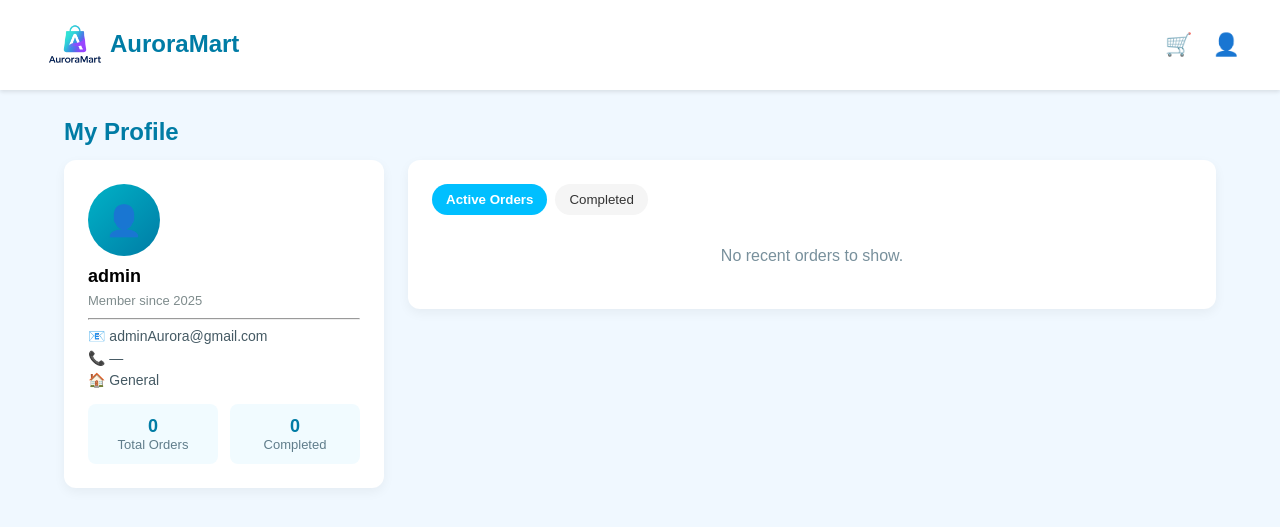
After one commit to sucrameht/aurora-mart, a Django app: page /storefront/profile/ in a window 1280 px wide. The commit adds this page. Shown: the top 527 px of the page. Run offline with Django 5.2, Linux system fonts and the light colour scheme; a user stored in the database is signed in; data comes from the database, SQL or seed files in the repository.

Commit message:
created profile page

```diff
--- /dev/null
+++ b/aurora_mart_proj/storefront/static/storefront/css/profile.css
@@ -0,0 +1,148 @@
+body {
+    background-color: #f0f8ff; /* Matches storefront body */
+    font-family: Arial, sans-serif;
+}
+
+.profile-container {
+    max-width: 90%; /* Matches storefront product-grid max-width */
+    margin: 28px auto;
+    padding: 0 20px;
+}
+
+.profile-title {
+    font-size: 24px;
+    margin-bottom: 14px;
+    color:#007ca5;
+}
+
+.profile-grid {
+    display: grid;
+    grid-template-columns: 320px 1fr;
+    gap: 24px;
+    align-items: start;
+}
+
+/* Updated to match .product-card styles */
+.account-card,
+.orders-panel {
+    background: #fff;
+    padding: 24px; /* Standardized padding */
+    border-radius: 12px; /* Matches .product-card */
+    box-shadow: 0 4px 12px rgba(0, 0, 0, 0.05); /* Matches .product-card */
+}
+
+/* This gradient matches the storefront banner, which is great! */
+.avatar {
+    width:72px;
+    height:72px;
+    border-radius:50%;
+    background: linear-gradient(135deg,#00b2c7,#007ca5);
+    color:#fff;
+    display:flex;
+    align-items:center;
+    justify-content:center;
+    font-size:30px;
+    margin-bottom:10px;
+}
+
+.account-info h3 {
+    margin:0;
+    font-size:18px;
+}
+.account-info .muted {
+    color:#7f8c8d;
+    font-size:13px;
+    margin-bottom:10px;
+}
+.account-info p {
+    margin:6px 0;
+    color:#455a64;
+    font-size:14px;
+}
+
+.account-stats {
+    display:flex;
+    gap:12px;
+    margin-top:16px;
+}
+.stat {
+    background:#f1fbff;
+    padding:12px;
+    border-radius:8px;
+    flex:1;
+    text-align:center;
+}
+
+.stat-number {
+    font-size:18px;
+    color:#007ca5;
+    font-weight:700;
+}
+.stat-label {
+    font-size:13px;
+    color:#607d8b;
+}
+
+.tabs {
+    display:flex;
+    gap:8px;
+    margin-bottom:12px;
+}
+
+
+.tab-button {
+    border: none;
+    background: #f5f5f5;
+    padding: 8px 14px;
+    border-radius: 20px;
+    cursor: pointer;
+    color: #333;
+    font-weight: 500;
+}
+
+.tab-button.active {
+    background: #00bfff;
+    color: #fff;
+    border: none;
+    font-weight: 700;
+}
+
+.order-card {
+    display:flex;
+    justify-content:space-between;
+    align-items:center;
+    padding:12px 14px;
+    border-radius:8px;
+    border:1px solid #f0f5f6;
+    margin-bottom:10px;
+}
+.order-left .order-id {
+    font-weight:700;
+    color:#263238;
+}
+
+.order-right .order-total {
+    color:#0091ff;
+    font-weight:700;
+}
+
+.order-status {
+    font-size:12px;
+    color: #ff7f50;
+    background: #fff0e6;
+    padding: 6px 8px;
+    border-radius: 12px;
+    display:inline-block;
+}
+
+.empty-order {
+    color:#78909c;
+    padding:20px;
+    text-align:center;
+}
+
+@media (max-width:900px){
+  .profile-grid { grid-template-columns: 1fr; }
+  .account-card { order:2; }
+  .orders-panel { order:1; }
+}
--- a/aurora_mart_proj/storefront/static/storefront/css/storefront.css
+++ b/aurora_mart_proj/storefront/static/storefront/css/storefront.css
@@ -159,7 +159,7 @@ body {
     grid-template-columns: repeat(3, 1fr);
     gap: 25px;
     padding: 20px;
-    max-width: 1100px;
+    max-width: 75%;
     margin: 0 auto;
 }
 
--- a/aurora_mart_proj/storefront/templates/cart.html
+++ b/aurora_mart_proj/storefront/templates/cart.html
@@ -17,7 +17,7 @@
         </div>
         <div class="icons">
             <a href="{% url 'view_cart' %}" class="icon icon-cart">🛒</a>
-            <a href="#" class="icon">👤</a>
+            <a href="{% url 'profile' %}" class="icon">👤</a>
         </div>
     </div>
 
--- /dev/null
+++ b/aurora_mart_proj/storefront/templates/profile.html
@@ -0,0 +1,81 @@
+{% load static %}
+<!DOCTYPE html>
+<html lang="en">
+<head>
+    <meta charset="utf-8">
+    <meta name="viewport" content="width=device-width,initial-scale=1">
+    <title>My Profile - AuroraMart</title>
+    <link rel="stylesheet" href="{% static 'storefront/css/storefront.css' %}">
+    <link rel="stylesheet" href="{% static 'storefront/css/profile.css' %}">
+</head>
+<body>
+    <div class="header">
+        <div class="logo" onclick="window.location.href='{% url 'storefront_home' %}?category=All'">
+            <img src="{% static 'storefront/images/AuroraMartLogo.png' %}" alt="AuroraMart Logo" class="logo-img">
+            <span class="logo-text">AuroraMart</span>
+        </div>
+        <div class="icons">
+            <a href="{% url 'view_cart' %}" class="icon icon-cart">🛒</a>
+            <a href="{% url 'profile' %}" class="icon">👤</a>
+        </div>
+    </div>
+
+    <div class="profile-container">
+        <h1 class="profile-title">My Profile</h1>
+        <div class="profile-grid">
+            <aside class="account-card">
+                <div class="avatar">👤</div>
+                <div class="account-info">
+                    <h3>{{ user.get_full_name|default:user.username }}</h3>
+                    <p class="muted">Member since {{ user.date_joined|date:"Y" }}</p>
+                    <hr>
+                    <p>📧 {{ user.email }}</p>
+                    {% if profile %}
+                        <p>📞 {{ profile.phone_number|default:"—" }}</p>
+                        <p>🏠 {{ profile.preferred_category|default:"—" }}</p>
+                    {% endif %}
+                </div>
+
+                <div class="account-stats">
+                    <div class="stat">
+                        <div class="stat-number">{{ total_orders }}</div>
+                        <div class="stat-label">Total Orders</div>
+                    </div>
+                    <div class="stat">
+                        <div class="stat-number">{{ completed_orders }}</div>
+                        <div class="stat-label">Completed</div>
+                    </div>
+                </div>
+            </aside>
+
+            <section class="orders-panel">
+                <div class="tabs">
+                    <button class="tab-button active">Active Orders</button>
+                    <button class="tab-button">Completed</button>
+                </div>
+
+                <div class="orders-list">
+                    {% if recent_orders %}
+                        {% for order in recent_orders %}
+                        <div class="order-card">
+                            <div class="order-left">
+                                <div class="order-id">Order #{{ order.id }}</div>
+                                <div class="order-date">{{ order.created_at|date:"Y-m-d" }}</div>
+                                <div class="order-items">{{ order.items_summary|default:"1 item" }}</div>
+                            </div>
+                            <div class="order-right">
+                                <div class="order-total">${{ order.total_price|default:"0.00" }}</div>
+                                <div class="order-status">{{ order.status }}</div>
+                            </div>
+                        </div>
+                        {% endfor %}
+                    {% else %}
+                        <div class="empty-order">No recent orders to show.</div>
+                    {% endif %}
+                </div>
+            </section>
+        </div>
+    </div>
+
+</body>
+</html>
--- a/aurora_mart_proj/storefront/templates/storefront.html
+++ b/aurora_mart_proj/storefront/templates/storefront.html
@@ -31,7 +31,7 @@
                 🛒
                 <span id="cart-count">{{ cart_item_count|default:0 }}</span>
             </a>
-            <a href="#" class="icon">👤</a>
+            <a href="{% url 'profile' %}" class="icon">👤</a>
         </div>
     </div>
 
--- a/aurora_mart_proj/storefront/urls.py
+++ b/aurora_mart_proj/storefront/urls.py
@@ -1,7 +1,8 @@
 from django.urls import path
-from . import views
+from .views import StorefrontView, CartView, ProfileView
 
 urlpatterns = [
-    path('', views.StorefrontView.as_view(), name='storefront_home'),
-    path('cart/', views.CartView.as_view(), name='view_cart'),
+    path('', StorefrontView.as_view(), name='storefront_home'),
+    path('cart/', CartView.as_view(), name='view_cart'),
+    path('profile/', ProfileView.as_view(), name='profile'),
 ]
--- a/aurora_mart_proj/storefront/views.py
+++ b/aurora_mart_proj/storefront/views.py
@@ -10,6 +10,8 @@ from django.contrib import messages
 from django.views.generic import ListView, View
 from .forms import CartActionForm
 from datetime import date
+from django.contrib.auth.mixins import LoginRequiredMixin
+from authentication.models import UserProfile
 
 
 class StorefrontView(ListView):
@@ -188,3 +190,40 @@ class CartView(View):
 
         request.session['cart'] = cart
         return redirect('view_cart')
+
+
+class ProfileView(LoginRequiredMixin, View):
+    template_name = 'profile.html'
+
+    def get(self, request, *args, **kwargs):
+        user = request.user
+        try:
+            profile = user.userprofile
+        except UserProfile.DoesNotExist:
+            profile = None
+
+        # Try to fetch orders if an 'orders' app exists (adjust model name/fields to match your project)
+        Order = None
+        recent_orders = []
+        total_orders = 0
+        completed_orders = 0
+        if apps.is_installed('orders'):
+            try:
+                Order = apps.get_model('orders', 'Order')
+            except LookupError:
+                Order = None
+
+        if Order:
+            qs = Order.objects.filter(user=user)
+            total_orders = qs.count()
+            completed_orders = qs.filter(status__iexact='completed').count()
+            recent_orders = qs.order_by('-created_at')[:5]
+        # Fallback placeholders if no Order model
+        context = {
+            'profile': profile,
+            'user': user,
+            'total_orders': total_orders,
+            'completed_orders': completed_orders,
+            'recent_orders': recent_orders,
+        }
+        return render(request, self.template_name, context)
```
